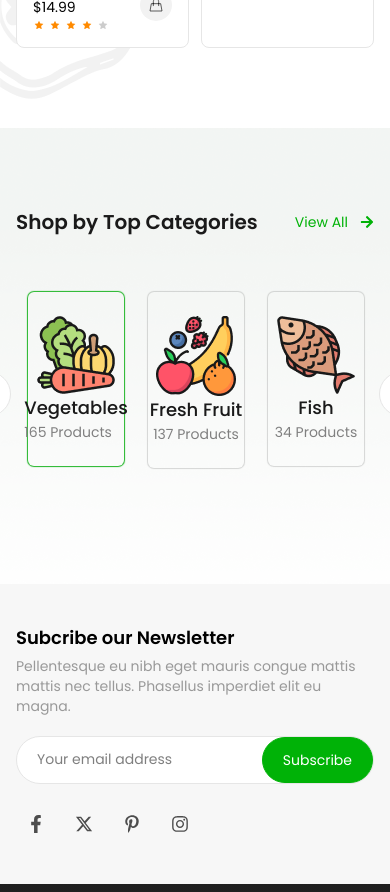
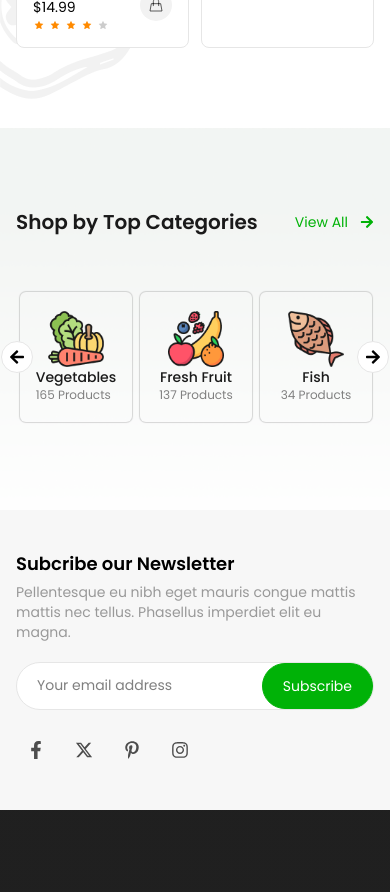
Before and after one commit to itsdevelopershakil/organic-food-e-commerce, a React (Vite) app: page / in a window 390 px wide. Shown: the part 1760-2652 px from the top of the page. Built offline with nearby package versions, Linux system fonts and the light colour scheme.

Commit message:
homepage category section complete

```diff
--- a/src/components/CategorySlider.tsx
+++ b/src/components/CategorySlider.tsx
@@ -15,7 +15,7 @@ interface ArrowProps {
 const CustomNextArrow: React.FC<ArrowProps> = ({ onClick }) => {
     return (
         <div
-            className="custom-arrow next absolute top-1/2 -translate-y-1/2 bottom-0 right-[-50px] size-[45px] bg-[#fff] flex justify-center items-center rounded-full border border-[#E6E6E6] cursor-pointer"
+            className="custom-arrow next absolute top-1/2 -translate-y-1/2 bottom-0 right-[-15px] sm:right-0 2xl:right-[-80px] size-8 md:size-[45px] bg-[#fff] flex justify-center items-center rounded-full border border-[#E6E6E6] cursor-pointer"
             onClick={onClick}
         >
             <FaArrowRight />
@@ -27,7 +27,7 @@ const CustomNextArrow: React.FC<ArrowProps> = ({ onClick }) => {
 const CustomPrevArrow: React.FC<ArrowProps> = ({ onClick }) => {
     return (
         <div
-            className="custom-arrow prev absolute top-1/2 -translate-y-1/2 bottom-0 left-[-50px] size-[45px] bg-[#fff] flex justify-center items-center rounded-full border border-[#E6E6E6] cursor-pointer"
+            className="custom-arrow prev absolute top-1/2 -translate-y-1/2 bottom-0 left-[-15px] sm:left-0 2xl:left-[-80px] size-8 md:size-[45px] bg-[#fff] flex justify-center items-center rounded-full border border-[#E6E6E6] cursor-pointer z-[999]"
             onClick={onClick}
         >
             <FaArrowLeft />
@@ -49,23 +49,22 @@ const CategorySlider: React.FC = () => {
             {
                 breakpoint: 1024,
                 settings: {
+                    slidesToShow: 4,
+                    infinite: true,
+                },
+            },
+            {
+                breakpoint: 640,
+                settings: {
                     slidesToShow: 3,
                     infinite: true,
                 },
             },
             // {
-            //     breakpoint: 600,
+            //     breakpoint: 360,
             //     settings: {
-            //         slidesToShow: 2,
-            //         slidesToScroll: 2,
-            //         initialSlide: 2,
-            //     },
-            // },
-            // {
-            //     breakpoint: 480,
-            //     settings: {
-            //         slidesToShow: 1,
-            //         slidesToScroll: 1,
+            //         slidesToShow: 3,
+            //         infinite: true,
             //     },
             // },
         ],
@@ -73,103 +72,103 @@ const CategorySlider: React.FC = () => {
     return (
         <div className="space-x-4 mt-12">
             <Slider {...settings}>
-                <div className="px-3">
-                    <div className="hover:shadow-box-sm-hover shadow-box-sm duration-300 cursor-pointer my-2 rounded-md flex flex-col justify-center items-center py-6 hover:border border-[#2C742F] shadow-[#20B526]">
+                <div className="px-1 sm:px-2 md:px-3">
+                    <div className="hover:shadow-box-sm-hover shadow-box-sm duration-300 cursor-pointer my-2 rounded-md flex flex-col justify-center items-center py-6 hover:border hover:border-[#2C742F] hover:shadow-[#20B526] group md:h-[210px] h-[130px]">
                         <img
                             src={category1}
-                            className="object-contain"
+                            className="object-contain size-14 md:size-20"
                             alt=""
                         />
                         <div className="text-centter">
-                            <h4 className="text-[#1a1a1a] font-medium text-lg">
+                            <h4 className="text-[#1a1a1a] font-medium text-sm md:text-lg group-hover:text-[#2C742F]">
                                 Vegetables
                             </h4>
-                            <p className="text-[#808080] text-sm">
+                            <p className="text-[#808080] text-xs md:text-sm">
                                 165 Products
                             </p>
                         </div>
                     </div>
                 </div>
-                <div className="px-3">
-                    <div className="hover:shadow-box-sm-hover shadow-box-sm duration-300 cursor-pointer my-2 rounded-md flex flex-col justify-center items-center py-6">
+                <div className="px-1 sm:px-2 md:px-3">
+                    <div className="hover:shadow-box-sm-hover shadow-box-sm duration-300 cursor-pointer my-2 rounded-md flex flex-col justify-center items-center py-6 hover:border hover:border-[#2C742F] hover:shadow-[#20B526] group md:h-[210px] h-[130px]">
                         <img
                             src={category2}
-                            className="object-contain"
+                            className="object-contain size-14 md:size-20"
                             alt=""
                         />
                         <div className="text-center">
-                            <h4 className="text-[#1a1a1a] font-medium text-lg">
+                            <h4 className="text-[#1a1a1a] font-medium text-sm md:text-lg group-hover:text-[#2C742F]">
                                 Fresh Fruit
                             </h4>
-                            <p className="text-[#808080] text-sm">
+                            <p className="text-[#808080] text-xs md:text-sm">
                                 137 Products
                             </p>
                         </div>
                     </div>
                 </div>
-                <div className="px-3">
-                    <div className="hover:shadow-box-sm-hover shadow-box-sm duration-300 cursor-pointer my-2 rounded-md flex flex-col justify-center items-center py-6">
+                <div className="px-1 sm:px-2 md:px-3">
+                    <div className="hover:shadow-box-sm-hover shadow-box-sm duration-300 cursor-pointer my-2 rounded-md flex flex-col justify-center items-center py-6 hover:border hover:border-[#2C742F] hover:shadow-[#20B526] group md:h-[210px] h-[130px]">
                         <img
                             src={category3}
-                            className="object-contain"
+                            className="object-contain size-14 md:size-20"
                             alt=""
                         />
                         <div className="text-center">
-                            <h4 className="text-[#1a1a1a] font-medium text-lg">
+                            <h4 className="text-[#1a1a1a] font-medium text-sm md:text-lg group-hover:text-[#2C742F]">
                                 Fish
                             </h4>
-                            <p className="text-[#808080] text-sm">
+                            <p className="text-[#808080] text-xs md:text-sm">
                                 34 Products
                             </p>
                         </div>
                     </div>
                 </div>
-                <div className="px-3">
-                    <div className="hover:shadow-box-sm-hover shadow-box-sm duration-300 cursor-pointer my-2 rounded-md flex flex-col justify-center items-center py-6">
+                <div className="px-1 sm:px-2 md:px-3">
+                    <div className="hover:shadow-box-sm-hover shadow-box-sm duration-300 cursor-pointer my-2 rounded-md flex flex-col justify-center items-center py-6 hover:border hover:border-[#2C742F] hover:shadow-[#20B526] group md:h-[210px] h-[130px]">
                         <img
                             src={category4}
-                            className="object-contain"
+                            className="object-contain size-14 md:size-20"
                             alt=""
                         />
                         <div className="text-center">
-                            <h4 className="text-[#1a1a1a] font-medium text-lg">
+                            <h4 className="text-[#1a1a1a] font-medium text-sm md:text-lg group-hover:text-[#2C742F]">
                                 Meat
                             </h4>
-                            <p className="text-[#808080] text-sm">
+                            <p className="text-[#808080] text-xs md:text-sm">
                                 165 Products
                             </p>
                         </div>
                     </div>
                 </div>
-                <div className="px-3">
-                    <div className="hover:shadow-box-sm-hover shadow-box-sm duration-300 cursor-pointer my-2 rounded-md flex flex-col justify-center items-center py-6">
+                <div className="px-1 sm:px-2 md:px-3">
+                    <div className="hover:shadow-box-sm-hover shadow-box-sm duration-300 cursor-pointer my-2 rounded-md flex flex-col justify-center items-center py-6 hover:border hover:border-[#2C742F] hover:shadow-[#20B526] group md:h-[210px] h-[130px]">
                         <img
                             src={category5}
-                            className="object-contain"
+                            className="object-contain size-14 md:size-20"
                             alt=""
                         />
                         <div className="text-center">
-                            <h4 className="text-[#1a1a1a] font-medium text-lg">
+                            <h4 className="text-[#1a1a1a] font-medium text-sm md:text-lg group-hover:text-[#2C742F]">
                                 Water and Drinks
                             </h4>
-                            <p className="text-[#808080] text-sm">
+                            <p className="text-[#808080] text-xs md:text-sm">
                                 48 Products
                             </p>
                         </div>
                     </div>
                 </div>
-                <div className="px-3">
-                    <div className="hover:shadow-box-sm-hover shadow-box-sm duration-300 cursor-pointer my-2 rounded-md flex flex-col justify-center items-center py-6">
+                <div className="px-1 md:px-3">
+                    <div className="hover:shadow-box-sm-hover shadow-box-sm duration-300 cursor-pointer my-2 rounded-md flex flex-col justify-center items-center py-6 hover:border hover:border-[#2C742F] hover:shadow-[#20B526] group md:h-[210px] h-[130px]">
                         <img
                             src={category6}
-                            className="object-contain"
+                            className="object-contain size-14 md:size-20"
                             alt=""
                         />
                         <div className="text-center">
-                            <h4 className="text-[#1a1a1a] font-medium text-lg hover:text-[#2C742F] duration-300">
+                            <h4 className="text-[#1a1a1a] font-medium text-sm md:text-lg group-hover:text-[#2C742F]">
                                 Snacks
                             </h4>
-                            <p className="text-[#808080] text-sm">
+                            <p className="text-[#808080] text-xs md:text-sm">
                                 165 Products
                             </p>
                         </div>
--- a/src/pages/HomePage.tsx
+++ b/src/pages/HomePage.tsx
@@ -457,7 +457,7 @@ const HomePage = () => {
             {/* Product Section end  */}
 
             {/* Category Section start  */}
-            <div style={categoryBG} className="bg-no-repeat">
+            <div style={categoryBG} className="bg-no-repeat bg-cover">
                 <div className="max-width">
                     <div className="py-20">
                         <div className="flex justify-between items-center">
```
